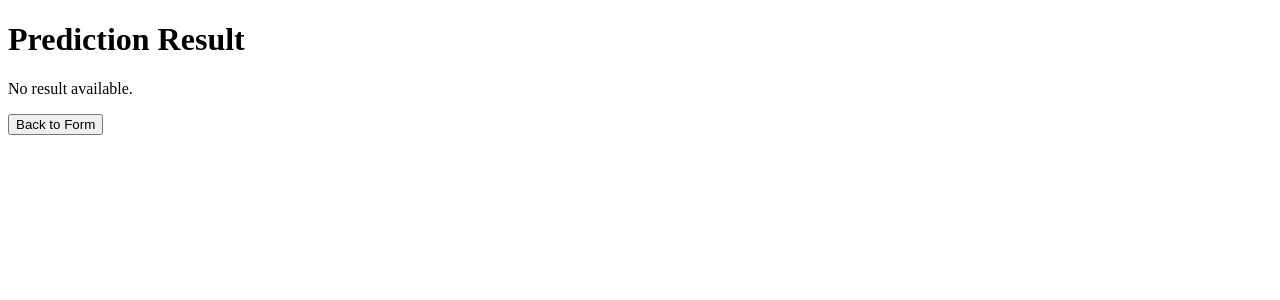
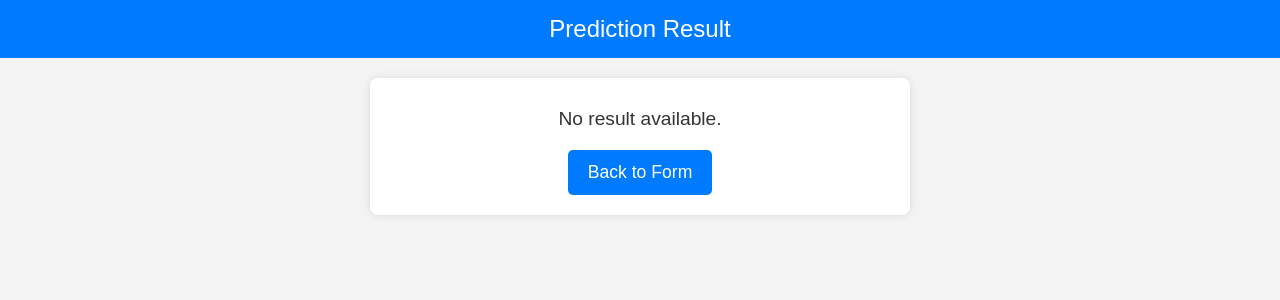
Before and after one commit to kjpou1/ml_project_template, a Flask app: template templates/fasthtml_result.html in a window 1280 px wide. Shown: the top 300 px of the page. Run offline with Flask 3, Linux system fonts and the light colour scheme; the template is opened without the code that fills it, so the values that code supplies are empty.

Commit message:
add sample app readme add screenshots clean up html

```diff
--- a/templates/fasthtml_result.html
+++ b/templates/fasthtml_result.html
@@ -1,17 +1,81 @@
 <!DOCTYPE html>
-<html>
+<html lang="en">
 <head>
-    <title>FastHTML Prediction Result</title>
+    <meta charset="UTF-8">
+    <meta name="viewport" content="width=device-width, initial-scale=1.0">
+    <title>Prediction Result</title>
+    <style>
+        body {
+            font-family: Arial, sans-serif;
+            margin: 0;
+            padding: 0;
+            background-color: #f4f4f4;
+            color: #333;
+            text-align: center;
+        }
+        header {
+            background-color: #007bff;
+            padding: 15px;
+            color: white;
+            font-size: 1.5em;
+        }
+        main {
+            margin: 20px auto;
+            max-width: 500px;
+            padding: 20px;
+            background: white;
+            box-shadow: 0px 0px 10px rgba(0, 0, 0, 0.1);
+            border-radius: 8px;
+        }
+        h1 {
+            color: #007bff;
+            font-size: 1.8em;
+        }
+        p {
+            font-size: 1.2em;
+            margin: 10px 0;
+        }
+        .result {
+            font-weight: bold;
+            color: #28a745;
+        }
+        .error {
+            font-weight: bold;
+            color: #dc3545;
+        }
+        .button-container {
+            margin-top: 20px;
+        }
+        .back-button {
+            display: inline-block;
+            padding: 12px 20px;
+            background-color: #007bff;
+            color: white;
+            text-decoration: none;
+            border-radius: 5px;
+            font-size: 1.1em;
+            transition: background-color 0.3s ease;
+        }
+        .back-button:hover {
+            background-color: #0056b3;
+        }
+    </style>
 </head>
 <body>
-    <h1>Prediction Result</h1>
-    {% if result %}
-        <p>Predicted Math Score: {{ result }}</p>
-    {% elif error %}
-        <p>Error: {{ error }}</p>
-    {% else %}
-        <p>No result available.</p>
-    {% endif %}
-    <a href="/"><button>Back to Form</button></a>
+    <header>
+        Prediction Result
+    </header>
+    <main>
+        {% if result %}
+            <p class="result">Predicted Math Score: <strong>{{ result }}</strong></p>
+        {% elif error %}
+            <p class="error">Error: {{ error }}</p>
+        {% else %}
+            <p>No result available.</p>
+        {% endif %}
+        <div class="button-container">
+            <a href="/" class="back-button">Back to Form</a>
+        </div>
+    </main>
 </body>
 </html>
```
Also changed, not shown: templates/fasthtml_index.html (+42 -27 lines), 8 other files.
